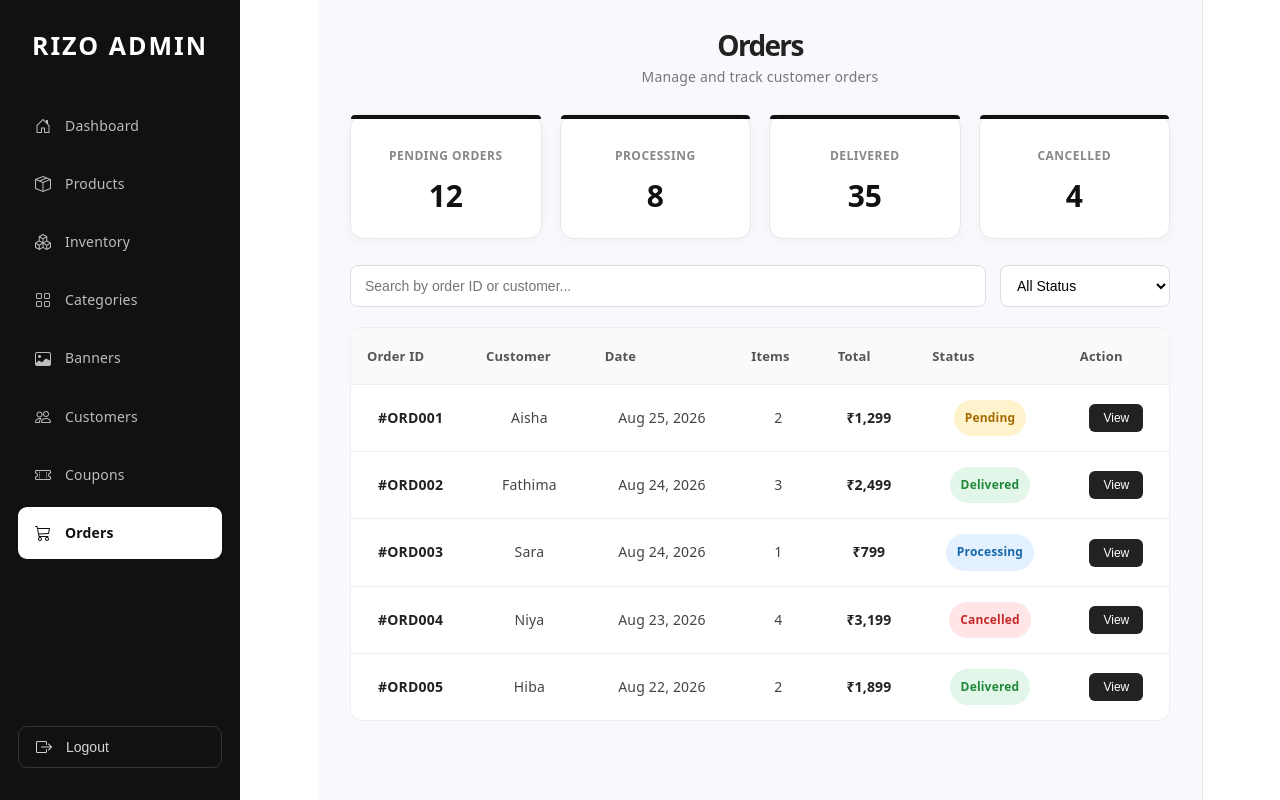
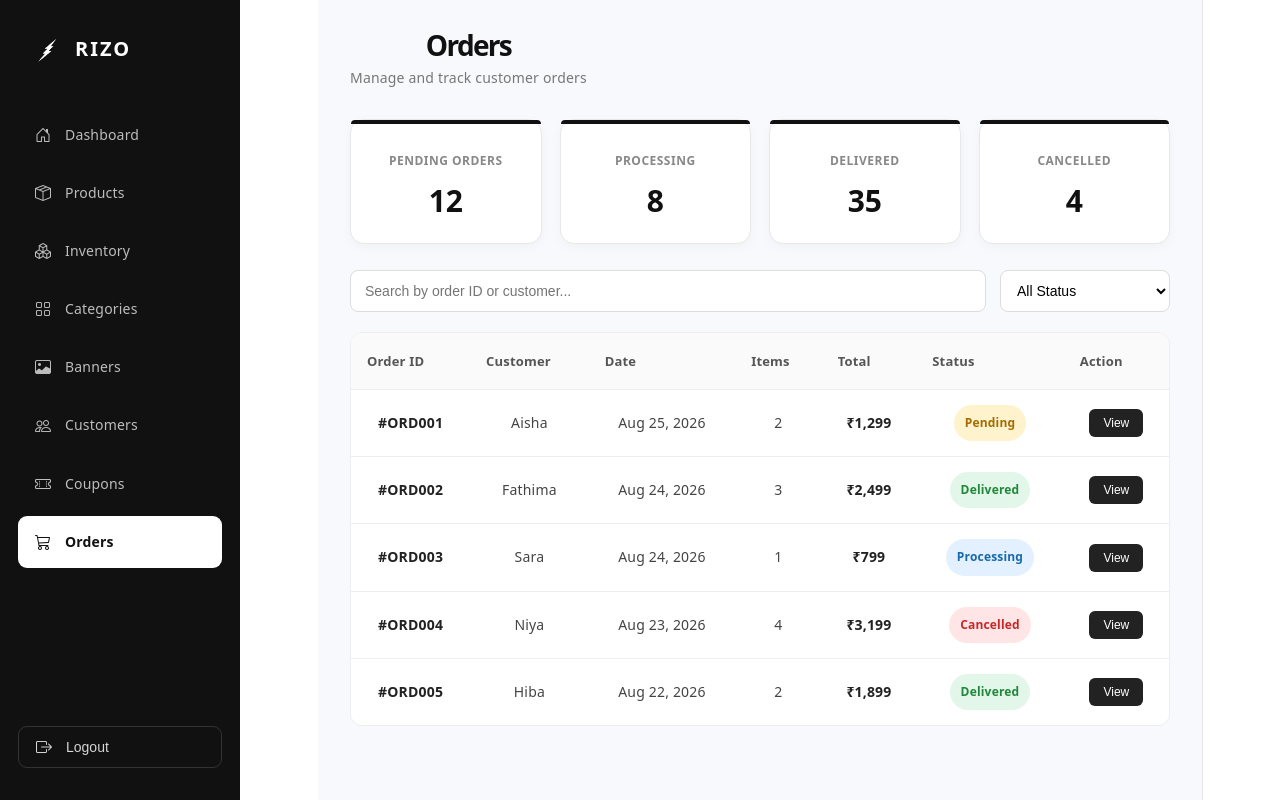
Before and after one commit to najiyabinthjafar-hub/ecommerce-project, a React app in the folder frontend/: page /admin/orders in a window 1280 px wide. Built offline with nearby package versions, Linux system fonts and the light colour scheme; the HTML template or start-up script is replaced by a standard one.

Commit message:
Update admin sidebar logo and page styling

```diff
--- a/frontend/src/components/admin/AdminSidebar.css
+++ b/frontend/src/components/admin/AdminSidebar.css
@@ -35,16 +35,25 @@
 
 
 .sidebar-logo {
-  font-size: 25px;
-  font-weight: 700;
-
-  letter-spacing: 2px;
-
+  display: flex;
+  align-items: center;
+  gap: 10px;
   margin: 0 12px 42px;
-
-  white-space: nowrap;
 }
 
+.sidebar-logo img {
+  width: 35px;
+  height: 35px;
+  object-fit: contain;
+  filter: brightness(0) invert(1);
+}
+
+.sidebar-logo span {
+  font-size: 20px;
+  font-weight: 700;
+  letter-spacing: 2px;
+  color: #fff;
+}
 
 
 .sidebar-nav {
--- a/frontend/src/components/admin/AdminSidebar.jsx
+++ b/frontend/src/components/admin/AdminSidebar.jsx
@@ -1,14 +1,18 @@
 import React from "react";
 import { NavLink } from "react-router-dom";
 import "./AdminSidebar.css";
+import logo from "../../assets/rizo-logo.png";
 
 function AdminSidebar() {
   return (
-    <aside className="admin-sidebar">
+   <aside className="admin-sidebar">
 
-      <div className="sidebar-logo">
-        RIZO ADMIN
-      </div>
+  <div className="sidebar-logo">
+    <img src={logo} alt="RIZO" />
+    <span>RIZO</span>
+  </div>
+
+
 
       <nav className="sidebar-nav">
 
--- a/frontend/src/pages/admin/Orders.css
+++ b/frontend/src/pages/admin/Orders.css
@@ -24,23 +24,23 @@
 
 
 .orders-header {
-  margin-bottom: 24px;
+  display: flex;
+  justify-content: space-between;
+  align-items: center;
+  gap: 20px;
+  margin-bottom: 28px;
 }
 
 .orders-header h1 {
   margin: 0;
-
   font-size: 28px;
-  font-weight: 600;
-
-  color: #222;
+  font-weight: 700;
+  color: #111;
 }
 
 .orders-header p {
-  margin: 6px 0 0;
-
+  margin: 7px 0 0;
   font-size: 14px;
-
   color: #777;
 }
 
--- a/frontend/src/pages/admin/Products.css
+++ b/frontend/src/pages/admin/Products.css
@@ -28,22 +28,20 @@
   display: flex;
   justify-content: space-between;
   align-items: center;
-
   gap: 20px;
-
-  margin-bottom: 25px;
+  margin-bottom: 28px;
 }
 
 .page-header h1 {
   margin: 0;
-
   font-size: 28px;
+  font-weight: 700;
   color: #111;
 }
 
 .page-header p {
-  margin-top: 6px;
-
+ margin: 7px 0 0;
+  font-size: 14px;
   color: #777;
 }
 
```
Also changed, not shown: frontend/src/assets/rizo-logo.png (added).
